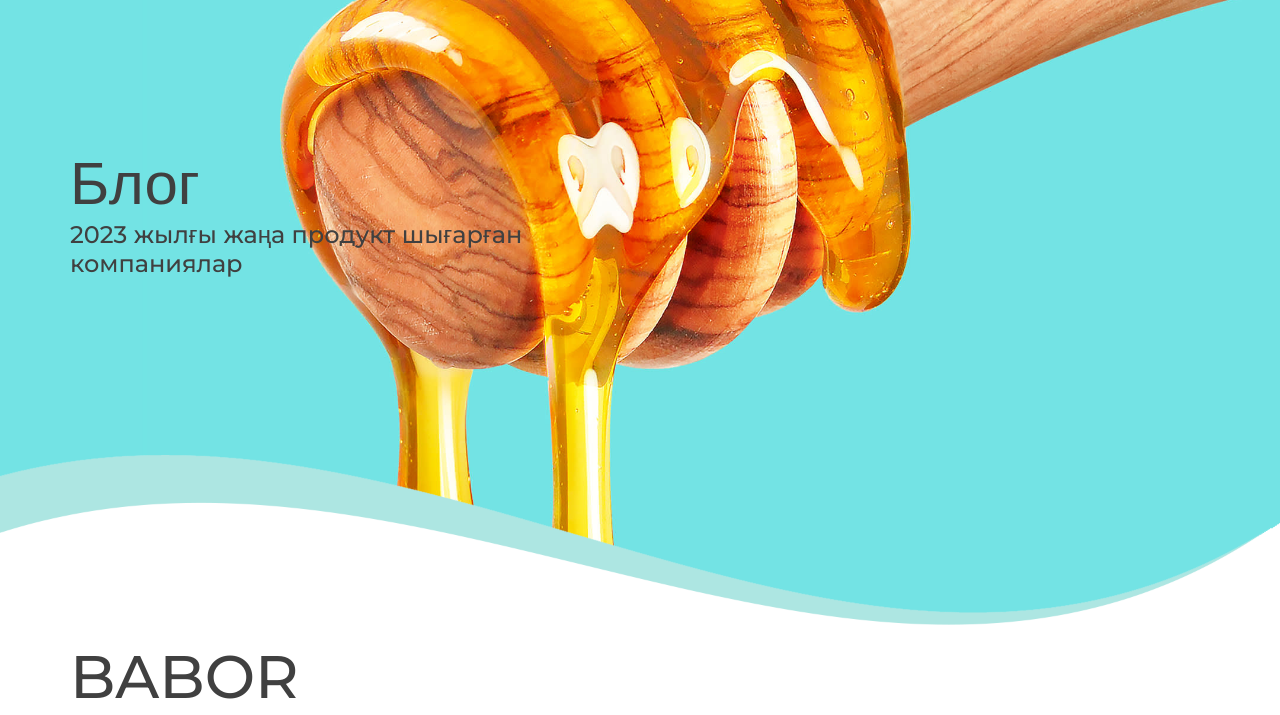
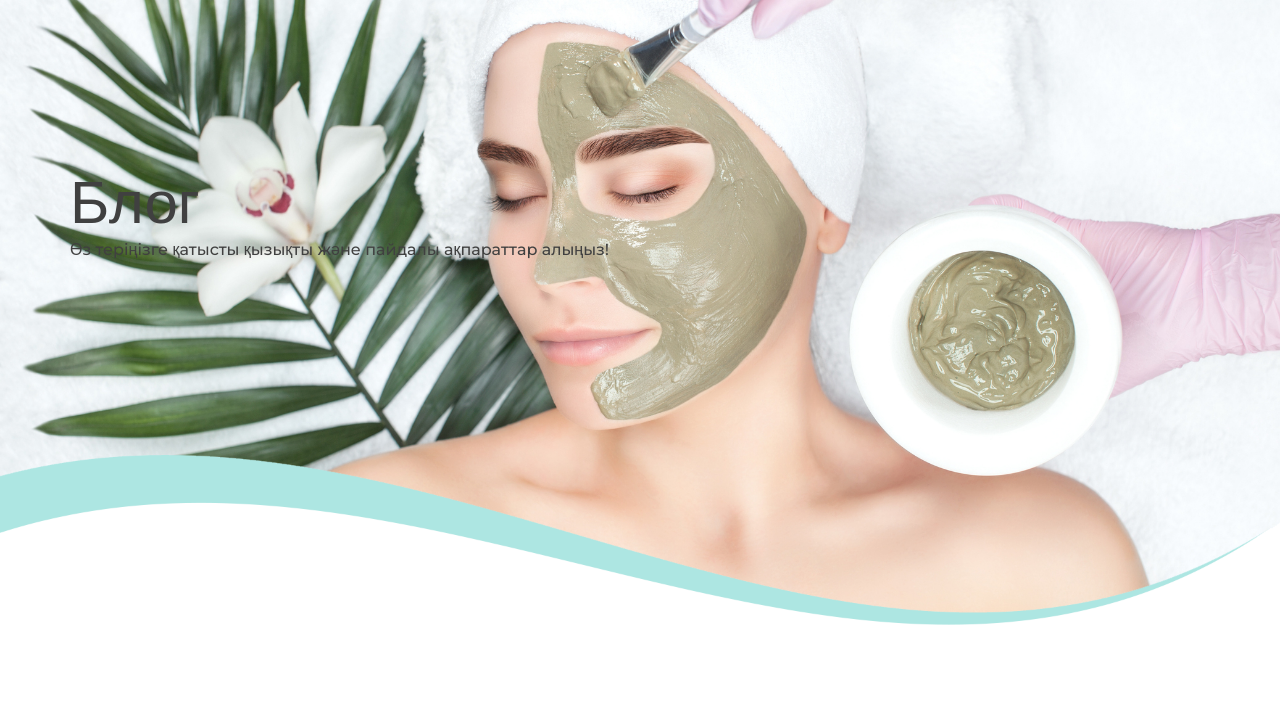
Before and after one commit to lauramurat/Django, a Django app: page /news/ in a window 1280 px wide. Shown: the part 117-832 px from the top of the page. Run offline with Django 4.2, Linux system fonts and the light colour scheme; a user stored in the database is signed in; some libraries are stand-ins or nearby versions.

Commit message:
template

```diff
--- a/DjangoProject-master/coolsite/honey/admin.py
+++ b/DjangoProject-master/coolsite/honey/admin.py
@@ -8,7 +8,7 @@ class ProductAdmin(admin.ModelAdmin):
     search_fields = ('name','content')
     list_editable = ('is_published',)
     list_filter = ('is_published','time_create')
-    # prepopulated_fields = {"slug ":("name",)}
+    prepopulated_fields = {"slug":("name",)}
 
 
 class CategoryAdmin(admin.ModelAdmin):
--- a/DjangoProject-master/coolsite/honey/forms.py
+++ b/DjangoProject-master/coolsite/honey/forms.py
@@ -5,8 +5,6 @@ from django.contrib.auth.forms import AuthenticationForm, UserCreationForm
 from jsonschema.exceptions import ValidationError
 from captcha.fields import CaptchaField
 from .models import *
-
-
 
 class AddProductForm(forms.ModelForm):
     def __init__(self, *args, **kwargs):
@@ -34,10 +32,11 @@ class RegisterUserForm(UserCreationForm):
         email = forms.EmailField(label='Email', widget=forms.EmailInput(attrs={'class': 'form-input'}))
         password1 = forms.CharField(label='Пароль', widget=forms.PasswordInput(attrs={'class': 'form-input'}))
         password2 = forms.CharField(label='Повтор пароля', widget=forms.PasswordInput(attrs={'class': 'form-input'}))
+        captcha = CaptchaField()
 
         class Meta:
             model = User
-            fields = ('username', 'email', 'password1', 'password2')
+            fields = ('username', 'email', 'password1', 'password2','captcha')
 
 class LoginUserForm(AuthenticationForm):
         username = forms.CharField(label='Логин', widget=forms.TextInput(attrs={'class': 'form-input'}))
--- a/DjangoProject-master/coolsite/honey/models.py
+++ b/DjangoProject-master/coolsite/honey/models.py
@@ -17,6 +17,8 @@ class Product(models.Model):
     is_published = models.BooleanField(default=True, verbose_name='Публикациясы')
     cat = models.ForeignKey('Category', on_delete=models.PROTECT, verbose_name='Категориясы')
     user = models.ForeignKey(User, verbose_name='Polzovatel', on_delete=models.CASCADE)
+
+
 
 
     def __str__(self):
--- a/DjangoProject-master/coolsite/honey/serializers.py
+++ b/DjangoProject-master/coolsite/honey/serializers.py
@@ -4,12 +4,6 @@ from rest_framework import serializers
 from .models import Product
 from rest_framework.renderers import JSONRenderer
 from rest_framework.parsers import JSONParser
-
-# class HoneyModel:
-#     def __init__(self, name, content):
-#         self.name = name
-#         self.content = content
-
 
 class HoneySerializer(serializers.ModelSerializer):
     user = serializers.HiddenField(default=serializers.CurrentUserDefault())
--- a/DjangoProject-master/coolsite/honey/templates/honey/base.html
+++ b/DjangoProject-master/coolsite/honey/templates/honey/base.html
@@ -18,6 +18,9 @@
 <link rel="stylesheet" type="text/css" href="{% static 'honey/css/main_styles.css' %}">
 <link rel="stylesheet" type="text/css" href="{% static 'honey/css/responsive.css' %}">
 <link href="{% static 'honey/css/plugins/font-awesome-4.7.0/css/font-awesome.min.css' %}" rel="stylesheet" type="text/css">
+<link rel="stylesheet" type="text/css" href="{% static 'honey/css/blog.css' %}">
+<link rel="stylesheet" type="text/css" href="{% static 'honey/css/blog_responsive.css' %}">
+<link rel="stylesheet" type="text/css" href="{% static 'honey/css/blog_responsive.css' %}">
 <link rel="stylesheet" type="text/css" href="{% static 'honey/css/contact.css' %}">
 <link rel="stylesheet" type="text/css" href="{% static 'honey/css/buy.css' %}">
 <link rel="stylesheet" type="text/css" href="{% static 'honey/css/contact_responsive.css' %}">
@@ -181,6 +184,8 @@ Copyright &copy;<script>document.write(new Date().getFullYear());</script> All r
 <script src="{% static 'honey/css/plugins/jquery-datepicker/jquery-ui.js' %}"></script>
 <script src="{% static 'honey/js/custom.js' %}"></script>
 <script src="{% static 'honey/js/contact.js' %}"></script>
+<script src="{% static 'honey/js/blog.js' %}"></script>
+
 <!-- Global site tag (gtag.js) - Google Analytics -->
 <script async src="https://www.googletagmanager.com/gtag/js?id=UA-23581568-13"></script>
 <script>
--- a/DjangoProject-master/coolsite/honey/templates/honey/blog.html
+++ b/DjangoProject-master/coolsite/honey/templates/honey/blog.html
@@ -4,21 +4,28 @@
 
     {% load static %}
 	<div class="home d-flex flex-column align-items-start justify-content-end">
-		<div class="parallax_background parallax-window" data-parallax="scroll" data-image-src="{% static 'honey/images/blogg.jpg' %}" data-speed="0.8"></div>
+        {% load static %}
+{#		<div class="background_image" style="background-image:url(images/about.jpg)"></div>#}
+		<div class="parallax_background parallax-window" data-parallax="scroll" data-image-src="{% static 'honey/images/bet0.jpg' %}"></div>
 		<div class="home_overlay"><img src="{% static 'honey/images/home_overlay.png' %}" alt=""></div>
 		<div class="home_container">
 			<div class="container">
 				<div class="row">
 					<div class="col">
-						<div class="home_content">
-							<div class="home_title">Блог</div>
-                            <div class="home_text"><h4>2023 жылғы жаңа продукт шығарған компаниялар</h4></div>
+						<div class="home_content" >
+							<div class="home_title" >Блог</div>
+                            <div class="home_text"><h6>Өз теріңізге қатысты қызықты және пайдалы ақпараттар алыңыз!</h6></div>
 						</div>
 					</div>
 				</div>
 			</div>
 		</div>
 	</div>
+
+
+<body>
+
+<div class="super_container">
 
 	<!-- Blog -->
 
@@ -29,62 +36,80 @@
 
 					<!-- Blog Post -->
 					<div class="blog_post">
-                        <p><h1>BABOR</h1></p>
-						<div class="blog_post_image"><img src="https://i.ebayimg.com/images/g/P3wAAOSw-iFgRUtf/s-l1600.jpg" alt="" style="width: 1300px; height: 800px"></div>
+						<div class="blog_post_image"><img src="{% static 'honey/images/bet.jpg' %}" alt="" width="1200px" height="500px"></div>
+						<div class="blog_post_date d-flex flex-column align-items-center justify-content-center">
+							<div class="date_day">18</div>
+							<div class="date_month">Мамыр</div>
+							<div class="date_year">2023</div>
+						</div>
+						<div class="blog_post_title"><a href="#">Тері аурулары туралы не білу керек</a></div>
 						<div class="blog_post_text text-center">
-							<p>Сезімтал теріге арналған гидрофильді тазарту, Babor бренді Babor өнімдердің тазартқыш желісін жаңартты және формулаларда моринга тұқымынан алынған ақуыз сығындысына ставка жасады. Брендтің бестселлері-гидрофильді май-енді арнайы фитобустермен бірге келеді. Май қоспаларды магнит сияқты тартады, ал фотобустер (терінің түріне сәйкес таңдалады) пайдалы компоненттермен қанықтырады және тығыздық сезімін жеңілдетеді.</p>
+							<p> Тері - ағзаны инфекциялардан қорғайтын ең үлкен орган болып табылады, сонымен қатар көптеген функцияларды орындайды. Кез келген тері ауруы - бұл тітіркенуді, бітелуді немесе қабынуды бастайтын жағдай. Көбінесе мұндай жағдайлар бөртпе немесе басқа ұқсас өзгерістердің пайда болуымен бірге жүреді. Кейбіреулер тез өтеді, ал басқалары әртүрлі жағымсыз белгілерді тудыруы мүмкін. </p>
 						</div>
+                            <ul class="d-flex flex-row align-items-left justify-content-start" >
+                            <a href="{% url 'face1' %}">Артқа қайту<i class="fa fa-link" aria-hidden="true"></i></a>
+
 					<!-- Blog Post -->
 					<div class="blog_post">
-                        <p><h1>L`OREAL</h1></p>
-						<div class="blog_post_image"><img src="https://mir-s3-cdn-cf.behance.net/project_modules/1400/68b46727594877.563679ade8c27.jpg" alt="" style="width: 1300px; height: 800px"></div>
+						<div class="blog_post_image"><img src="{% static 'honey/images/bet1.jpg' %}" alt="" width="1200px" height="500px"></div>
+						<div class="blog_post_date d-flex flex-column align-items-center justify-content-center">
+							<div class="date_day">17</div>
+							<div class="date_month">Мамыр</div>
+							<div class="date_year">2023</div>
+						</div>
+						<div class="blog_post_title"><a href="#">Бет терісін не бұзады?</a></div>
 						<div class="blog_post_text text-center">
-							<p>L ' Oréal ces 2022 көрмесінде соңғы технологиялық инновацияларды — үйдегі және салондағы шаш күтіміне арналған екі өнімді ұсынды. Colorsonic-шаш бояғыштарын араластыруға және оларды үйде біркелкі жағуға мүмкіндік беретін портативті құрылғы. Coloright-таңдау үшін 1500 реңкте шашты бояу үшін виртуалды түсті фитинг пен алгоритмді қолданатын стилистерге арналған жасанды интеллект шашты бояу жүйесі.</p>
+							<p> Әдемі, тегіс, барқытты және жарқыраған бет терісі - жасына қарамастан әрбір әйелдің арманы. Өкінішке орай, бәрі де идеалды контурлармен, әжімдердің, пигментацияның, безеудің және басқа ақаулардың болмауымен мақтана алмайды. </p>
 						</div>
+						<div class="blog_post_button text-center"><div class="button button_1 ml-auto mr-auto"><a href="#">Ары қарай оқу үшін</a></div></div>
 					</div>
 
 					<!-- Blog Post -->
 					<div class="blog_post">
-                        <p><h1>CHANEL</h1></p>
-						<div class="blog_post_image"><img src="https://pbs.twimg.com/media/DuKm9slWsAEwF8T.jpg:large" alt="" style="width: 1300px; height: 800px"></div>
+						<div class="blog_post_image"><img src="{% static 'honey/images/bet2.jpg' %}" alt="" width="1200px" height="500px"></div>
+						<div class="blog_post_date d-flex flex-column align-items-center justify-content-center">
+							<div class="date_day">16</div>
+							<div class="date_month">Мамыр</div>
+							<div class="date_year">2023</div>
+						</div>
+						<div class="blog_post_title"><a href="#">SPF дегеніміз не және SPF50 қорғанысымен тотығу мүмкін бе?</a></div>
 						<div class="blog_post_text text-center">
-							<p>Біраз уақыттан кейін Chanel бренді No1 De Chanel косметикасының желісін шығарды — "сұлулықтың жаңа буыны", ол сонымен қатар Sulapac пакеттерін пайдаланады. Өнім формулалары қызыл Камелия сығындысы негізінде жасалған және 97% өсімдік тектес ингредиенттерден тұрады, қақпағы 90% биоматериалдардан жасалған, бөтелке қайта өңдеуге болатын жеңіл шыныдан жасалған, жапсырма органикалық сиямен басылған. Өнімдерде целлофан жоқ, ал ақпараттық парақшалар қосылмаған, оның орнына телефонға арналған QR коды басылған. Бүгінгі күні мүмкін болатын ең экологиялық таза.</p>
-						</div>
+                            <p> Күн, дәлірек айтсақ, ультракүлгін сәулелер - біздің терімізге өте нашар әсер етеді, сондықтан оны ультракүлгін сәулелерден сенімді қорғауды қамтамасыз ету өте маңызды. Күн радиациясының екі түрі бар, олардың әрқайсысы біздің денемізге өзінше әсер етеді.
+                        </div>
+						<div class="blog_post_button text-center"><div class="button button_1 ml-auto mr-auto"><a href="#">Ары қарай оқу үшін</a></div></div>
 					</div>
 
 				</div>
 			</div>
-
+{#			<div class="row page_nav_row">#}
+{#				<div class="col">#}
+{#					<div class="page_nav">#}
+{#						<ul class="d-flex flex-row align-items-center justify-content-center">#}
+{#							<li class="active"><a href="#">01.</a></li>#}
+{#							<li><a href="#">02.</a></li>#}
+{#							<li><a href="#">03.</a></li>#}
+{#						</ul>#}
+{#					</div>#}
+{#				</div>#}
+{#			</div>#}
 		</div>
 	</div>
 
 	<!-- Newsletter -->
+</div>
 
-	<div class="newsletter">
-		<div class="parallax_background parallax-window" data-parallax="scroll" data-image-src="{% static 'honey/images/newsletter.jpg' %}" data-speed="0.8"></div>
-		<div class="container">
-			<div class="row">
-				<div class="col text-center">
-					<div class="newsletter_title">Жаңалықтардан қалмау үшін жазылыңыз!</div>
-				</div>
-			</div>
-			<div class="row newsletter_row">
-				<div class="col-lg-8 offset-lg-2">
-					<div class="newsletter_form_container">
-						<form action="{% url 'news' %}" method="post">
-                            {% csrf_token %}
-                                <input type="email" class="newsletter_input" placeholder="Your E-mail" required="required">
 
-{#                            {% for f in form %}#}
-{#                                <p><label class="form-label" for="{{ f.id_for_label }}">{{f.label}}: </label>{{ f }}</p>#}
-{#                                <div class="form-error">{{ f.errors }}</div>#}
-{#                            {% endfor %}#}
-							<button type="submit" class="newsletter_button">subscribe</button>
-						</form>
-					</div>
-				</div>
-			</div>
-		</div>
-	</div>
+<!-- Global site tag (gtag.js) - Google Analytics -->
+<script async src="https://www.googletagmanager.com/gtag/js?id=UA-23581568-13"></script>
+<script>
+  window.dataLayer = window.dataLayer || [];
+  function gtag(){dataLayer.push(arguments);}
+  gtag('js', new Date());
+
+  gtag('config', 'UA-23581568-13');
+</script>
+
+
+</body>
 
 {% endblock %}
--- a/DjangoProject-master/coolsite/honey/templates/honey/index.html
+++ b/DjangoProject-master/coolsite/honey/templates/honey/index.html
@@ -311,7 +311,7 @@
 							<div class="extra_text">
 								<p> Дүкеннің ашылуына байланысты 1-31 мамыр аралығында болатын жеңілдікті өткізіп алмаңыз!</p>
 							</div>
-							<div class="button button_1 extra_link trans_200"><a href="#">толығырақ</a></div>
+							<div class="button button_1 extra_link trans_200"><a href="https://api.whatsapp.com/send/?phone=%2B77064203395&text&type=phone_number&app_absent=0">толығырақ</a></div>
 						</div>
 					</div>
 				</div>
--- a/DjangoProject-master/coolsite/honey/views.py
+++ b/DjangoProject-master/coolsite/honey/views.py
@@ -1,4 +1,3 @@
-
 from django.contrib.auth import logout, login
 from django.contrib.auth.decorators import login_required
 from django.contrib.auth.forms import AuthenticationForm
```
Also changed, not shown: DjangoProject-master/coolsite/coolsite/urls.py (+0 -7 lines), DjangoProject-master/coolsite/honey/templates/honey/face1.html (added, +18 -0 lines), DjangoProject-master/coolsite/db.sqlite3, DjangoProject-master/coolsite/honey/static/honey/images/bet.jpg (added), DjangoProject-master/coolsite/honey/static/honey/images/bet0.jpg (added), DjangoProject-master/coolsite/honey/static/honey/images/bet1.jpg (added), DjangoProject-master/coolsite/honey/static/honey/images/bet2.jpg (added), 1 other file.
